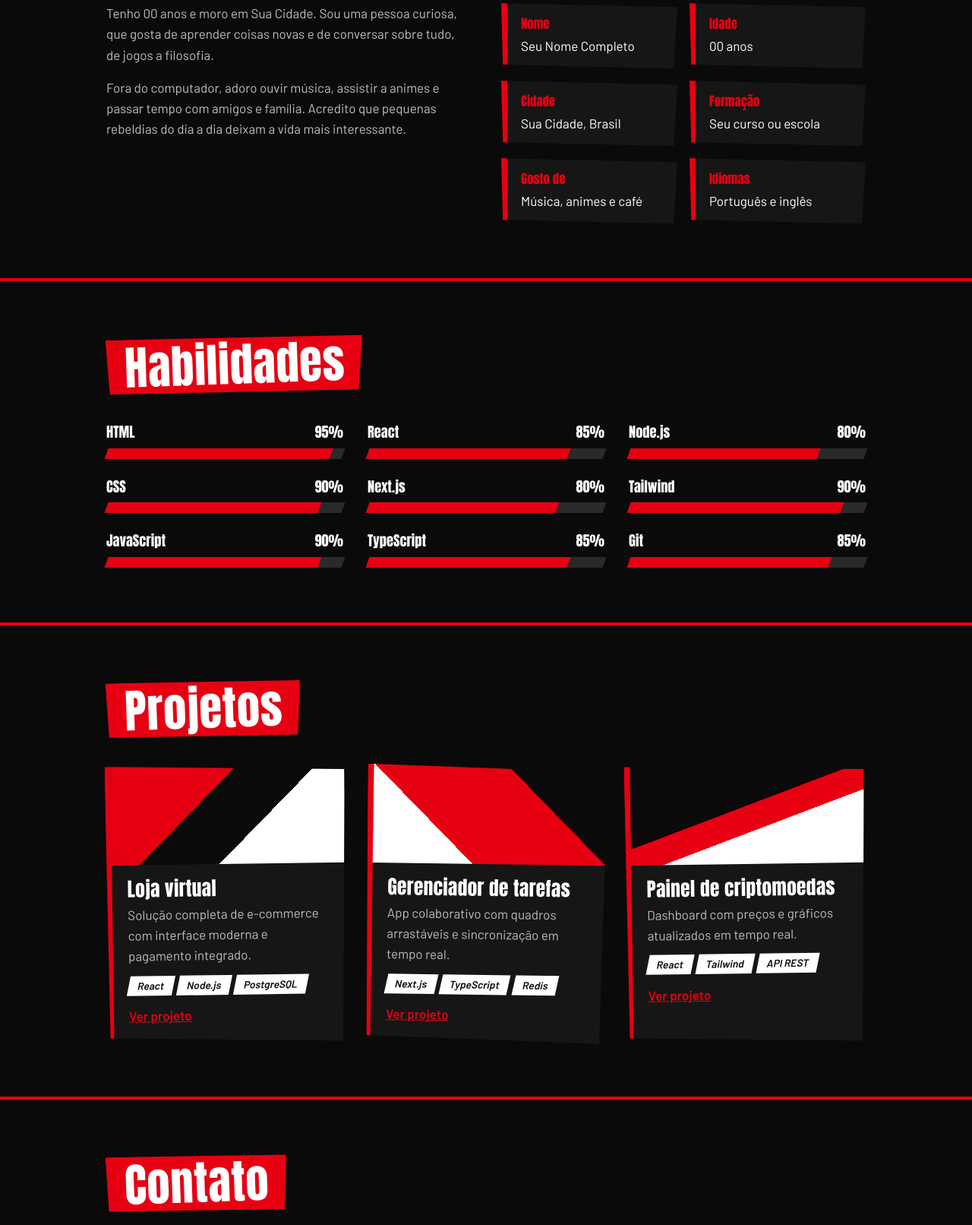
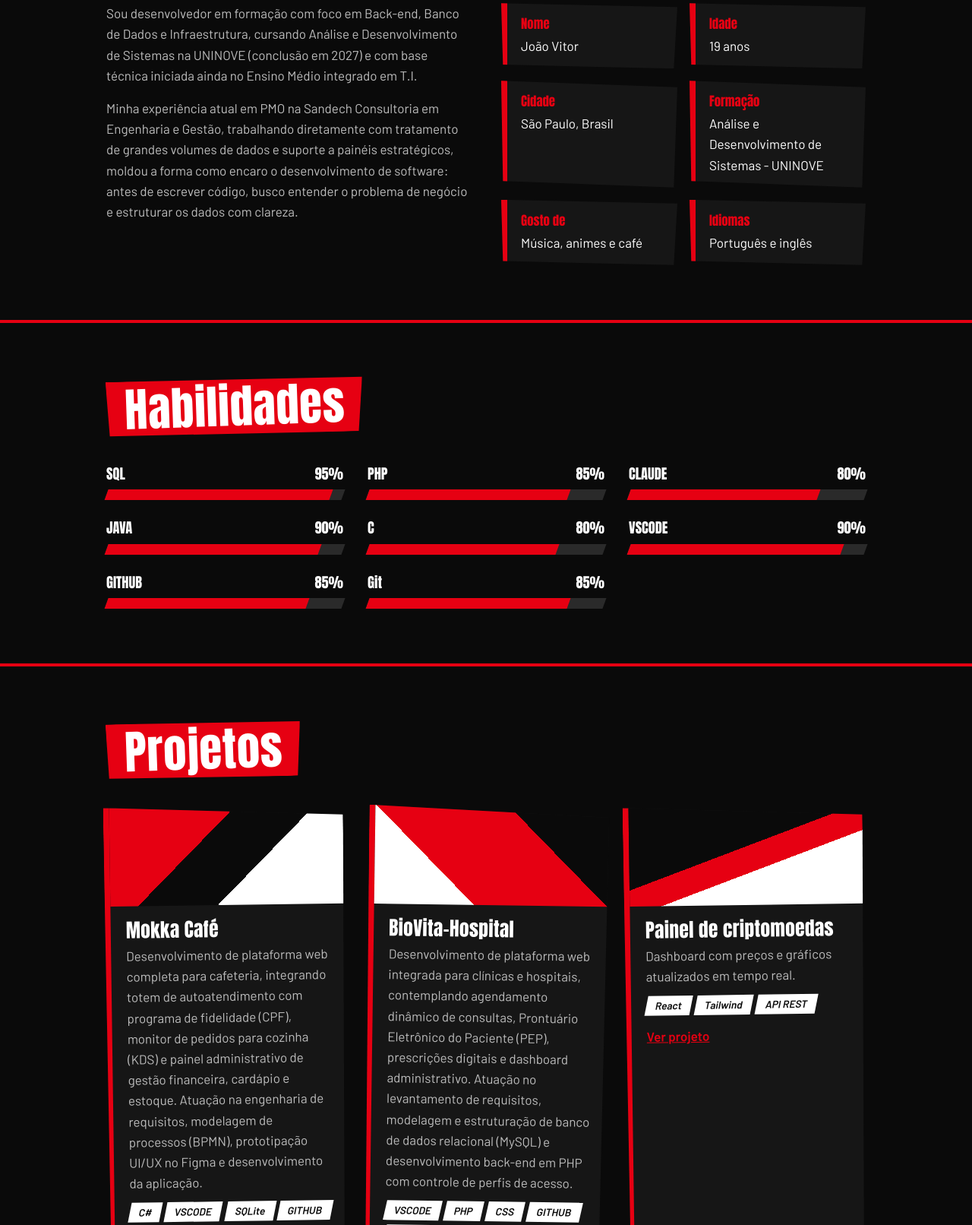
Before and after one commit to JVSARAVALLI/JVSARAVALLI.GITHUB.IO, a plain HTML site: page index.html in a window 1280 px wide. Shown: the part 895-2507 px from the top of the page at 76% size. Drawn offline with Linux system fonts and the light colour scheme.

Commit message:
adição de informações

```diff
--- a/index.html
+++ b/index.html
@@ -281,19 +281,19 @@ footer{padding:22px 0;border-top:4px solid var(--red);color:var(--muted);font-si
   <section id="inicio">
     <div class="wrap hero">
       <div>
-        <small>Sou desenvolvedor(a) web</small>
-        <h1>Oi, eu sou Seu Nome.</h1>
+        <small>PLACEHOLDER</small>
+        <h1>Oi, eu sou João Vitor.</h1>
         <p>Eu roubo bugs do seu código e construo sites com personalidade, do primeiro commit ao deploy.</p>
         <div class="btns">
           <a class="btn" href="#projetos"><span>Ver projetos</span></a>
           <a class="btn alt" href="#contato"><span>Falar comigo</span></a>
         </div>
         <ul class="chips" aria-label="Tecnologias">
-          <li>HTML</li><li>CSS</li><li>JavaScript</li><li>TypeScript</li><li>React</li><li>Node.js</li><li>Git</li>
+          <li>SQL</li><li>PHP</li><li>CLAUDE</li><li>JAVA</li><li>C</li><li>VSCODE</li><li>Git</li><li>GITHUB</li>
         </ul>
       </div>
       <div class="visual">
-        <div class="code" aria-hidden="true">const eu = {<br>&nbsp;&nbsp;nome: <b>"Seu Nome"</b>,<br>&nbsp;&nbsp;gosto: <b>"café e jogos"</b>,<br>&nbsp;&nbsp;lema: <b>"ser livre"</b><br>};</div>
+        <div class="code" aria-hidden="true">const eu = {<br>&nbsp;&nbsp;nome: <b>"João Vitor"</b>,<br>&nbsp;&nbsp;gosto: <b>"café e música"</b>,<br>&nbsp;&nbsp;lema: <b>O Tempo não Para"</b><br>};</div>
       </div>
     </div>
   </section>
@@ -303,14 +303,15 @@ footer{padding:22px 0;border-top:4px solid var(--red);color:var(--muted);font-si
       <h2 class="title">Sobre mim</h2>
       <div class="about">
         <div>
-          <p>Tenho 00 anos e moro em Sua Cidade. Sou uma pessoa curiosa, que gosta de aprender coisas novas e de conversar sobre tudo, de jogos a filosofia.</p>
-          <p>Fora do computador, adoro ouvir música, assistir a animes e passar tempo com amigos e família. Acredito que pequenas rebeldias do dia a dia deixam a vida mais interessante.</p>
+          <p>Sou desenvolvedor em formação com foco em Back-end, Banco de Dados e Infraestrutura, cursando Análise e Desenvolvimento de Sistemas na UNINOVE (conclusão em 2027) e com base técnica iniciada ainda no Ensino Médio integrado em T.I.</p>
+          <p>Minha experiência atual em PMO na Sandech Consultoria em Engenharia e Gestão, trabalhando diretamente com tratamento de grandes volumes de dados e suporte a painéis estratégicos, moldou a forma como encaro o desenvolvimento de software: antes de escrever código, busco entender o problema de negócio e estruturar os dados com clareza.</p>
+          <p></p>
         </div>
         <dl class="facts">
-          <div><dt>Nome</dt><dd>Seu Nome Completo</dd></div>
-          <div><dt>Idade</dt><dd>00 anos</dd></div>
-          <div><dt>Cidade</dt><dd>Sua Cidade, Brasil</dd></div>
-          <div><dt>Formação</dt><dd>Seu curso ou escola</dd></div>
+          <div><dt>Nome</dt><dd>João Vitor</dd></div>
+          <div><dt>Idade</dt><dd>19 anos</dd></div>
+          <div><dt>Cidade</dt><dd>São Paulo, Brasil</dd></div>
+          <div><dt>Formação</dt><dd>Análise e Desenvolvimento de Sistemas - UNINOVE</dd></div>
           <div><dt>Gosto de</dt><dd>Música, animes e café</dd></div>
           <div><dt>Idiomas</dt><dd>Português e inglês</dd></div>
         </dl>
@@ -322,14 +323,13 @@ footer{padding:22px 0;border-top:4px solid var(--red);color:var(--muted);font-si
     <div class="wrap">
       <h2 class="title">Habilidades</h2>
       <div class="skills">
-        <div class="skill"><b>HTML <span>95%</span></b><div class="track"><span style="--w:95%"></span></div></div>
-        <div class="skill"><b>React <span>85%</span></b><div class="track"><span style="--w:85%"></span></div></div>
-        <div class="skill"><b>Node.js <span>80%</span></b><div class="track"><span style="--w:80%"></span></div></div>
-        <div class="skill"><b>CSS <span>90%</span></b><div class="track"><span style="--w:90%"></span></div></div>
-        <div class="skill"><b>Next.js <span>80%</span></b><div class="track"><span style="--w:80%"></span></div></div>
-        <div class="skill"><b>Tailwind <span>90%</span></b><div class="track"><span style="--w:90%"></span></div></div>
-        <div class="skill"><b>JavaScript <span>90%</span></b><div class="track"><span style="--w:90%"></span></div></div>
-        <div class="skill"><b>TypeScript <span>85%</span></b><div class="track"><span style="--w:85%"></span></div></div>
+        <div class="skill"><b>SQL <span>95%</span></b><div class="track"><span style="--w:95%"></span></div></div>
+        <div class="skill"><b>PHP <span>85%</span></b><div class="track"><span style="--w:85%"></span></div></div>
+        <div class="skill"><b>CLAUDE <span>80%</span></b><div class="track"><span style="--w:80%"></span></div></div>
+        <div class="skill"><b>JAVA <span>90%</span></b><div class="track"><span style="--w:90%"></span></div></div>
+        <div class="skill"><b>C <span>80%</span></b><div class="track"><span style="--w:80%"></span></div></div>
+        <div class="skill"><b>VSCODE <span>90%</span></b><div class="track"><span style="--w:90%"></span></div></div>
+        <div class="skill"><b>GITHUB <span>85%</span></b><div class="track"><span style="--w:85%"></span></div></div>
         <div class="skill"><b>Git <span>85%</span></b><div class="track"><span style="--w:85%"></span></div></div>
       </div>
     </div>
@@ -341,17 +341,17 @@ footer{padding:22px 0;border-top:4px solid var(--red);color:var(--muted);font-si
       <div class="grid">
         <article class="card">
           <div class="shot" aria-hidden="true"></div>
-          <h3>Loja virtual</h3>
-          <p>Solução completa de e-commerce com interface moderna e pagamento integrado.</p>
-          <ul class="tags"><li>React</li><li>Node.js</li><li>PostgreSQL</li></ul>
-          <a href="https://github.com/" target="_blank" rel="noopener" aria-label="Ver projeto Loja virtual no GitHub">Ver projeto</a>
+          <h3>Mokka Café</h3>
+          <p>Desenvolvimento de plataforma web completa para cafeteria, integrando totem de autoatendimento com programa de fidelidade (CPF), monitor de pedidos para cozinha (KDS) e painel administrativo de gestão financeira, cardápio e estoque. Atuação na engenharia de requisitos, modelagem de processos (BPMN), prototipação UI/UX no Figma e desenvolvimento da aplicação.</p>
+          <ul class="tags"><li>C#</li><li>VSCODE</li><li>SQLite</li><li>GITHUB</li><li>CSS</li><li>HTML</li></ul>
+          <a href="https://github.com/JVSARAVALLI/Projeto-AutoAtendimento-Cafeteria" target="_blank" rel="noopener" aria-label="Ver projeto Loja virtual no GitHub">Ver projeto</a>
         </article>
         <article class="card">
           <div class="shot" aria-hidden="true"></div>
-          <h3>Gerenciador de tarefas</h3>
-          <p>App colaborativo com quadros arrastáveis e sincronização em tempo real.</p>
-          <ul class="tags"><li>Next.js</li><li>TypeScript</li><li>Redis</li></ul>
-          <a href="https://github.com/" target="_blank" rel="noopener" aria-label="Ver projeto Gerenciador de tarefas no GitHub">Ver projeto</a>
+          <h3>BioVita-Hospital</h3>
+          <p>Desenvolvimento de plataforma web integrada para clínicas e hospitais, contemplando agendamento dinâmico de consultas, Prontuário Eletrônico do Paciente (PEP), prescrições digitais e dashboard administrativo. Atuação no levantamento de requisitos, modelagem e estruturação de banco de dados relacional (MySQL) e desenvolvimento back-end em PHP com controle de perfis de acesso.</p>
+          <ul class="tags"><li>VSCODE</li><li>PHP</li><li>CSS</li><li>GITHUB</li><li>JAVASCRIPT</li></ul>
+          <a href="https://github.com/stephaniemelo1808-ship-it/BioVita-Hospital.git" target="_blank" rel="noopener" aria-label="Ver projeto Gerenciador de tarefas no GitHub">Ver projeto</a>
         </article>
         <article class="card">
           <div class="shot" aria-hidden="true"></div>
@@ -373,16 +373,12 @@ footer{padding:22px 0;border-top:4px solid var(--red);color:var(--muted);font-si
           <p>Estou sempre aberto(a) a conversar sobre novas ideias e oportunidades. Vamos criar algo incrível juntos.</p>
           <a class="btn" href="mailto:voce@email.com"><span>Entrar em contato</span></a>
           <div class="links">
-            <a href="mailto:voce@email.com">E-mail <small>voce@email.com</small></a>
-            <a href="https://github.com/" target="_blank" rel="noopener">GitHub <small>github.com/seu-usuario</small></a>
-            <a href="https://linkedin.com/" target="_blank" rel="noopener">LinkedIn <small>linkedin.com/in/seu-perfil</small></a>
-            <a href="tel:+5500000000000">Telefone <small>+55 (00) 00000-0000</small></a>
+            <a href="mailto:jv.saravalli@gmail.com">E-mail <small>jv.saravalli@gmail.com</small></a>
+            <a href="https://github.com/JVSARAVALLI" target="_blank" rel="noopener">GitHub <small>github.com/JVSARAVALLI</small></a>
+            <a href="https://www.linkedin.com/in/jo%C3%A3o-vitor-saravalli-33356734a/" target="_blank" rel="noopener">LinkedIn <small>linkedin.com/in/joão-vitor-saravalli</small></a>
+            <a href="tel:+55 (11)96313-1004">Telefone <small>+55 (11) 96313-1004</small></a>
           </div>
         </div>
-        <blockquote class="quote" style="margin:0">
-          <p>“Um(a) desenvolvedor(a) excepcional, que entrega trabalho de qualidade no prazo. Atenção aos detalhes e ótima resolução de problemas.”</p>
-          <strong>Nome do Cliente</strong><br><span>Cargo, Empresa</span>
-        </blockquote>
       </div>
     </div>
   </section>
```
